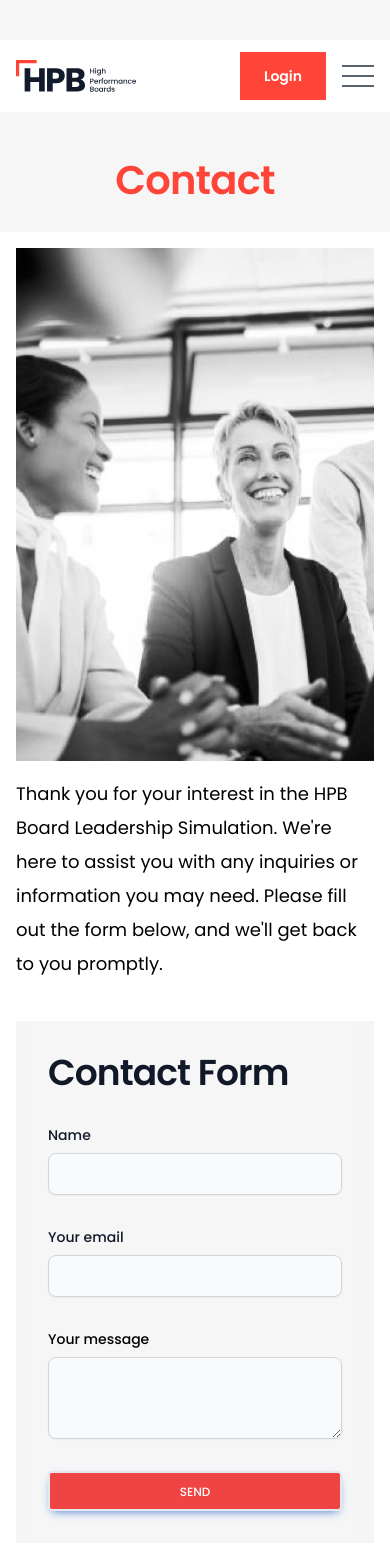
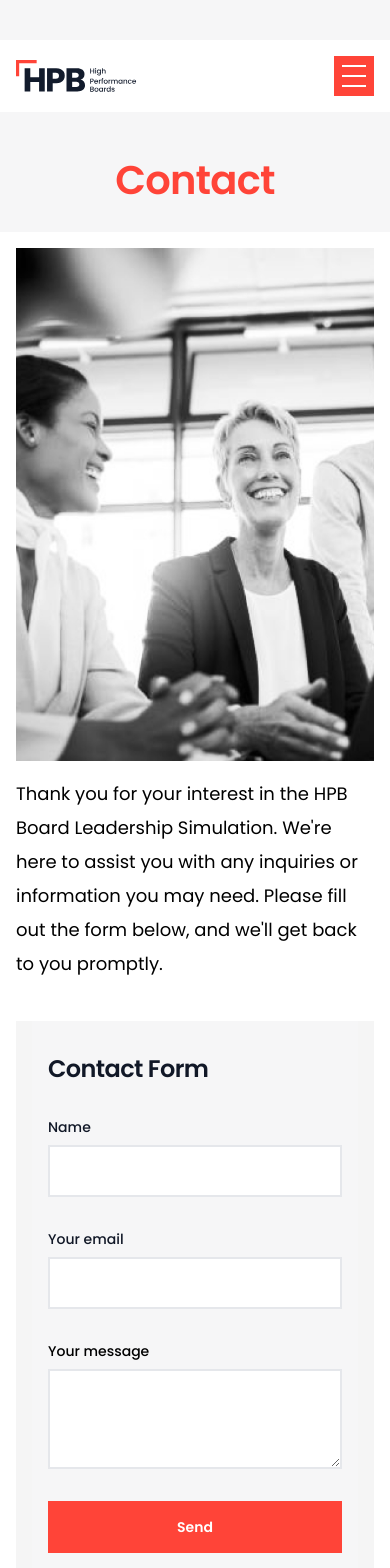
Before and after one commit to alper-proteams/high-performance-boards-frontend, a Next.js app: page /contact in a window 390 px wide. Shown: the top 1568 px of the page. Built offline with nearby package versions, Linux system fonts and the light colour scheme.

Commit message:
Layout fixes.

```diff
--- a/src/app/components/form/contactForm.js
+++ b/src/app/components/form/contactForm.js
@@ -1,18 +1,19 @@
-'use client';
+"use client";
 
-import React, { useState, useRef } from 'react';
-import { useRouter } from 'next/navigation';
+import React, { useState, useRef } from "react";
+import { useRouter } from "next/navigation";
+import Button from "@/app/components/button";
 
-import PublicService from '@/app/services/public.service';
+import PublicService from "@/app/services/public.service";
 
 export default function ContactForm() {
   const router = useRouter();
   const form = useRef();
 
-  const [name, setName] = useState('');
-  const [email, setEmail] = useState('');
-  const [message, setMessage] = useState('');
-  const [formMessage, setFormMessage] = useState('');
+  const [name, setName] = useState("");
+  const [email, setEmail] = useState("");
+  const [message, setMessage] = useState("");
+  const [formMessage, setFormMessage] = useState("");
 
   const handleForm = (e) => {
     e.preventDefault();
@@ -27,13 +28,13 @@ export default function ContactForm() {
     PublicService.postForm({
       name,
       email,
-      subject: 'Contact Form',
+      subject: "Contact Form",
       message,
     }).then(
       (res) => {
         // router.push('/contact');
-        console.log('res contact', res);
-        setFormMessage('Your form has been submitted successfully.');
+        console.log("res contact", res);
+        setFormMessage("Your form has been submitted successfully.");
       },
       (error) => {
         const resMessage = error.toString();
@@ -48,20 +49,20 @@ export default function ContactForm() {
     <div className="container my-8 mx-auto md:px-6 bg-neutral-100">
       <section className="bg-secondary-gray">
         <div className="py-8 px-4 mx-auto max-w-screen-md">
-          <h2 className="mb-8 text-4xl tracking-tight font-extrabold text-gray-900 ">
+          <h2 className="mb-8 text-2xl tracking-tight font-extrabold text-gray-900 ">
             Contact Form
           </h2>
           <form className="space-y-8" onSubmit={handleForm} ref={form}>
             <div>
               <label
-                for="email"
+                htmlFor="email"
                 className="block mb-2 text-sm font-medium text-gray-900"
               >
                 Name
               </label>
               <input
                 type="text"
-                className="shadow-sm bg-gray-50 border border-gray-300 text-gray-900 text-sm rounded-lg focus:ring-primary-500 focus:border-primary-500 block w-full p-2.5"
+                className="border-2 border-opacity-20 block w-full bg-white py-3 px-4"
                 id="name"
                 value={name}
                 onChange={(e) => {
@@ -71,14 +72,14 @@ export default function ContactForm() {
             </div>
             <div>
               <label
-                for="email"
+                htmlFor="email"
                 className="block mb-2 text-sm font-medium text-gray-900"
               >
                 Your email
               </label>
               <input
                 type="email"
-                className="shadow-sm bg-gray-50 border border-gray-300 text-gray-900 text-sm rounded-lg focus:ring-primary-500 focus:border-primary-500 block w-full p-2.5 "
+                className="border-2 border-opacity-20 block w-full bg-white py-3 px-4"
                 id="email"
                 value={email}
                 onChange={(e) => {
@@ -88,13 +89,13 @@ export default function ContactForm() {
             </div>
             <div>
               <label
-                for="message"
+                htmlFor="message"
                 className="block mb-2 text-sm font-medium text-gray-90"
               >
                 Your message
               </label>
               <textarea
-                className="block p-2.5 w-full text-sm text-gray-900 bg-gray-50 rounded-lg shadow-sm border border-gray-300 focus:ring-primary-500 focus:border-primary-500 "
+                className="border-2 border-opacity-20 block w-full bg-white py-3 px-4"
                 id="message"
                 rows="3"
                 value={message}
@@ -104,19 +105,23 @@ export default function ContactForm() {
               ></textarea>
             </div>
             {formMessage && (
-              <div className="p-4 text-sm text-blue-800 rounded-lg bg-blue-50 ">
+              <div className="p-4 text-sm text-blue-800 bg-blue-50 ">
                 {formMessage}
               </div>
             )}
 
-            <button
+            <Button className="w-full" data-te-ripple-init type="submit">
+              Send
+            </Button>
+
+            {/* <button
               type="submit"
               data-te-ripple-init
               data-te-ripple-color="light"
-              className="mb-8 inline-block w-full rounded bg-red-500 border-2 px-6 pt-2.5 pb-2 text-xs font-medium uppercase leading-normal text-white shadow-[0_4px_9px_-4px_#3b71ca] transition duration-150 ease-in-out hover:bg-primary-600 hover:shadow-[0_8px_9px_-4px_rgba(59,113,202,0.3),0_4px_18px_0_rgba(59,113,202,0.2)] focus:bg-primary-600 focus:shadow-[0_8px_9px_-4px_rgba(59,113,202,0.3),0_4px_18px_0_rgba(59,113,202,0.2)] focus:outline-none focus:ring-0 active:bg-primary-700 active:shadow-[0_8px_9px_-4px_rgba(59,113,202,0.3),0_4px_18px_0_rgba(59,113,202,0.2)] "
+              className="mb-8 inline-block w-full bg-primary-red  text-white"
             >
               Send
-            </button>
+            </button> */}
           </form>
         </div>
       </section>
--- a/src/app/components/homepage/welcome.js
+++ b/src/app/components/homepage/welcome.js
@@ -21,8 +21,7 @@ export default function Welcome() {
       <ParallaxProvider>
         <Parallax
           className="absolute -bottom-10 w-[180%] hidden xl:block"
-          speed={5}
-          translateX={[10, -10]}
+          translateX={[20, -70]}
           translateY={[0, 0]}
         >
           <Image
--- a/src/app/components/navbar.js
+++ b/src/app/components/navbar.js
@@ -28,12 +28,9 @@ export default function Navbar() {
   }, []);
 
   const handleNavToggle = () => {
-    setIsNavOpen((prev) => !prev);
+    // setIsNavOpen((prev) => !prev);
+    setIsNavOpen(false);
   };
-
-  // useEffect(() => {
-  //   console.log("pathname");
-  // }, [pathname]);
 
   const handleLogout = () => {
     AuthService.logout().then(() => {
@@ -129,11 +126,11 @@ export default function Navbar() {
             </li>
           </ul>
 
-          <div className="ml-auto md:ml-0 mr-4 md:mr-0">
+          {/* <div className="ml-auto md:ml-0 mr-4 md:mr-0">
             {user ? (
               <Button
                 className={`scroll-transition items-center px-6 xl:px-20 ${
-                  stickyNav ? "h-9" : "h-12"
+                  stickyNav ? "h-10" : "h-10 xl:h-12"
                 }`}
                 onClick={handleLogout}
               >
@@ -143,98 +140,32 @@ export default function Navbar() {
               <Link href="/login">
                 <Button
                   className={`scroll-transition items-center px-6 xl:px-20 ${
-                    stickyNav ? "h-9" : "h-12"
+                    stickyNav ? "h-10" : "h-10 xl:h-12"
                   }`}
                 >
                   Login
                 </Button>
               </Link>
             )}
-          </div>
+          </div> */}
           <div
-            className="space-y-2 md:hidden"
-            onClick={() => setIsNavOpen((prev) => !prev)}
+            className={`flex xl:hidden items-center justify-center cursor-pointer ${
+              isNavOpen ? "bg-primary-black is-active" : "bg-primary-red"
+            }`}
           >
-            <span className="block h-0.5 w-8 animate-pulse bg-gray-600"></span>
-            <span className="block h-0.5 w-8 animate-pulse bg-gray-600"></span>
-            <span className="block h-0.5 w-8 animate-pulse bg-gray-600"></span>
+            <div
+              className={`hamburger flex flex-col items-center justify-center h-10 w-10 space-y-2 md:hidden ${
+                isNavOpen ? "is-active" : ""
+              }`}
+              onClick={() => setIsNavOpen((prev) => !prev)}
+            >
+              <span className="line block h-0.5 w-6 bg-white"></span>
+              <span className="line block h-0.5 w-6 bg-white"></span>
+              <span className="line block h-0.5 w-6 bg-white"></span>
+            </div>
           </div>
         </nav>
       </header>
     </>
   );
-  // return (
-  //   <nav className="bg-white border-gray-200 ">
-  //     <div className="max-w-screen-xl flex flex-wrap items-center justify-between mx-auto p-4">
-  //       <Link
-  //         className="flex items-center space-x-3 rtl:space-x-reverse"
-  //         href="/"
-  //       >
-  //         <Image
-  //           src="/logo.svg"
-  //           alt="HPB Logo"
-  //           className="h-8"
-  //           width={100}
-  //           height={38}
-  //           priority
-  //         />
-  //       </Link>
-  //       <div className="hidden w-full md:block md:w-auto" id="navbar-default">
-  //         <ul className="font-medium flex flex-col p-4 md:p-0 mt-4 border border-gray-100 rounded-lg bg-gray-50 md:flex-row md:space-x-8 rtl:space-x-reverse md:mt-0 md:border-0 md:bg-white">
-  //           <li>
-  //             <Link
-  //               className={`block py-2 px-3 rounded hover:bg-gray-100 md:hover:bg-transparent md:border-0 md:hover:text-red-400 md:p-0 ${
-  //                 pathname === '/' ? ' text-red-400' : 'text-gray-700'
-  //               }`}
-  //               href="/"
-  //             >
-  //               Home
-  //             </Link>
-  //           </li>
-  //           <li>
-  //             <Link
-  //               className={`block py-2 px-3 rounded hover:bg-gray-100 md:hover:bg-transparent md:border-0 md:hover:text-red-400 md:p-0 ${
-  //                 pathname === '/about' ? ' text-red-400' : 'text-gray-700'
-  //               }`}
-  //               href="/about"
-  //             >
-  //               About
-  //             </Link>
-  //           </li>
-  //           <li>
-  //             <Link
-  //               className={`block py-2 px-3 rounded hover:bg-gray-100 md:hover:bg-transparent md:border-0 md:hover:text-red-400 md:p-0 ${
-  //                 pathname === '/resources' ? ' text-red-400' : 'text-gray-700'
-  //               }`}
-  //               href="/resources"
-  //             >
-  //               Resources
-  //             </Link>
-  //           </li>
-  //           <li>
-  //             <Link
-  //               className={`block py-2 px-3 rounded hover:bg-gray-100 md:hover:bg-transparent md:border-0 md:hover:text-red-400 md:p-0 ${
-  //                 pathname === '/testimonials'
-  //                   ? ' text-red-400'
-  //                   : 'text-gray-700'
-  //               }`}
-  //               href="/testimonials"
-  //             >
-  //               Testimonials
-  //             </Link>
-  //           </li>
-  //         </ul>
-  //       </div>
-  //       <div className="hidden w-full md:block md:w-auto">
-  //         {user ? (
-  //           <Button onClick={handleLogout}>Logout</Button>
-  //         ) : (
-  //           <Link href="/login">
-  //             <Button>Login</Button>
-  //           </Link>
-  //         )}
-  //       </div>
-  //     </div>
-  //   </nav>
-  // );
 }
--- a/src/app/globals.css
+++ b/src/app/globals.css
@@ -318,3 +318,24 @@ body {
 .font-light strong {
   @apply font-medium;
 }
+
+.hamburger .line {
+  transition: all 0.3s ease-in-out;
+}
+.hamburger.is-active .line:nth-child(2) {
+  opacity: 0;
+}
+
+.hamburger.is-active .line:nth-child(1) {
+  -webkit-transform: translateY(10px) rotate(45deg);
+  -ms-transform: translateY(10px) rotate(45deg);
+  -o-transform: translateY(10px) rotate(45deg);
+  transform: translateY(10px) rotate(45deg);
+}
+
+.hamburger.is-active .line:nth-child(3) {
+  -webkit-transform: translateY(-10px) rotate(-45deg);
+  -ms-transform: translateY(-10px) rotate(-45deg);
+  -o-transform: translateY(-10px) rotate(-45deg);
+  transform: translateY(-10px) rotate(-45deg);
+}
```
